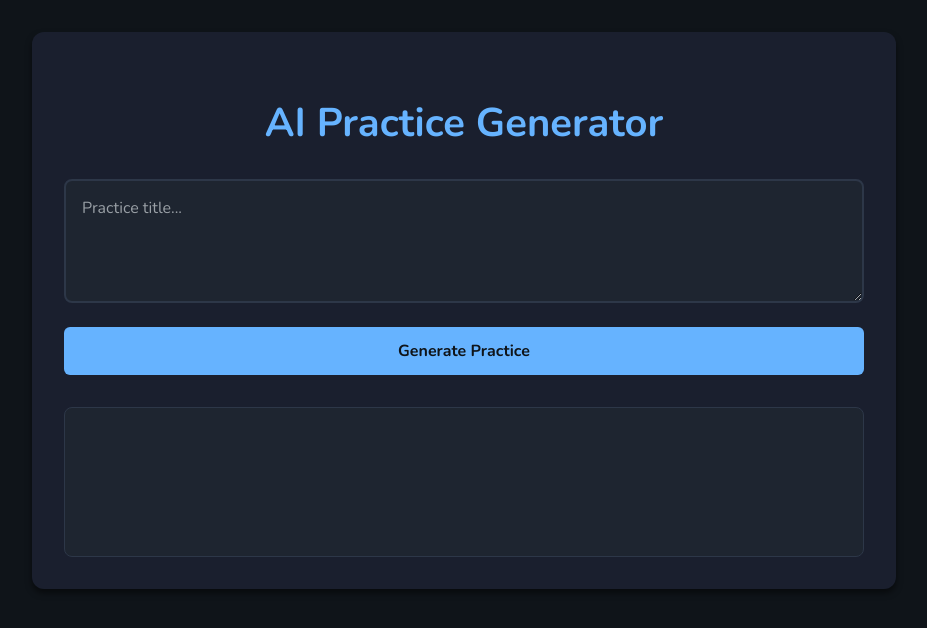
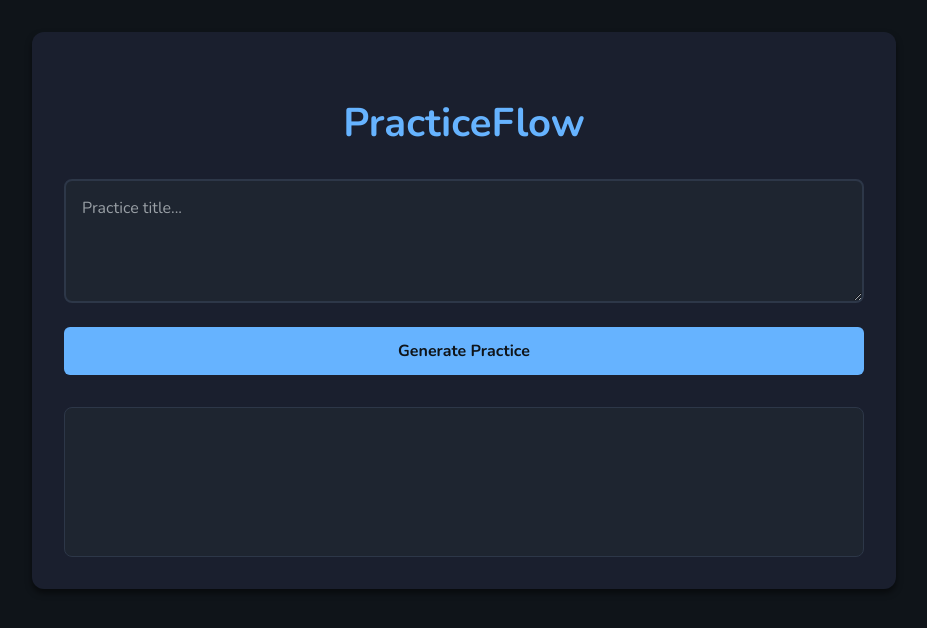
Before and after one commit to chrissouk/PracticeFlow, a website: page index.html in a window 1280 px wide. Shown: the whole page, without its empty margins (176-1103 px from the left). Drawn offline with nearby package versions, Linux system fonts and the light colour scheme.

Commit message:
Changed website title

```diff
--- a/index.html
+++ b/index.html
@@ -129,7 +129,7 @@
 
 <body>
     <div class="container">
-        <h1>AI Practice Generator</h1>
+        <h1>PracticeFlow</h1>
         <div id="input-container">
             <textarea id="input" rows="4" placeholder="Practice title..."></textarea>
             <button onclick="generatePractice()">Generate Practice</button>
```
